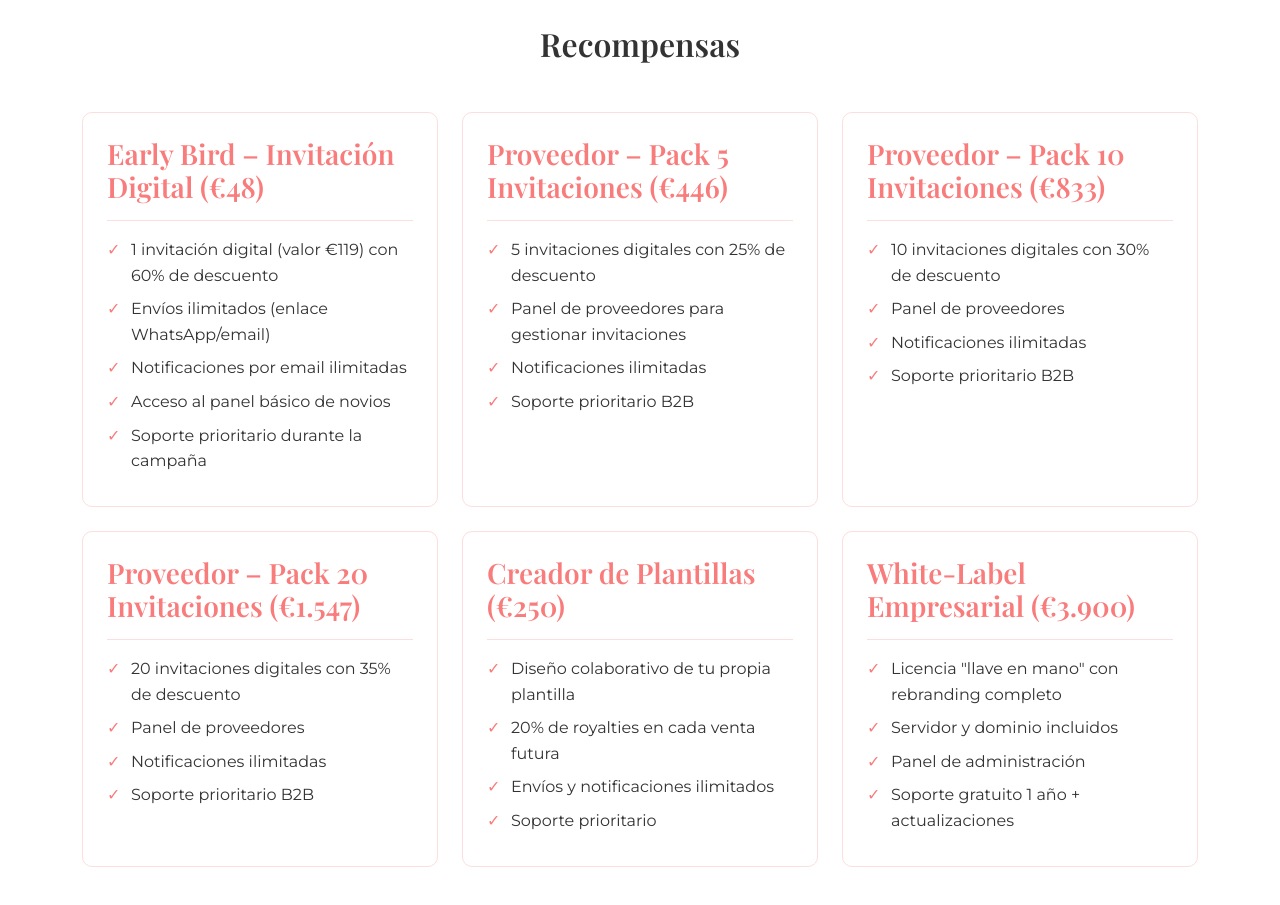
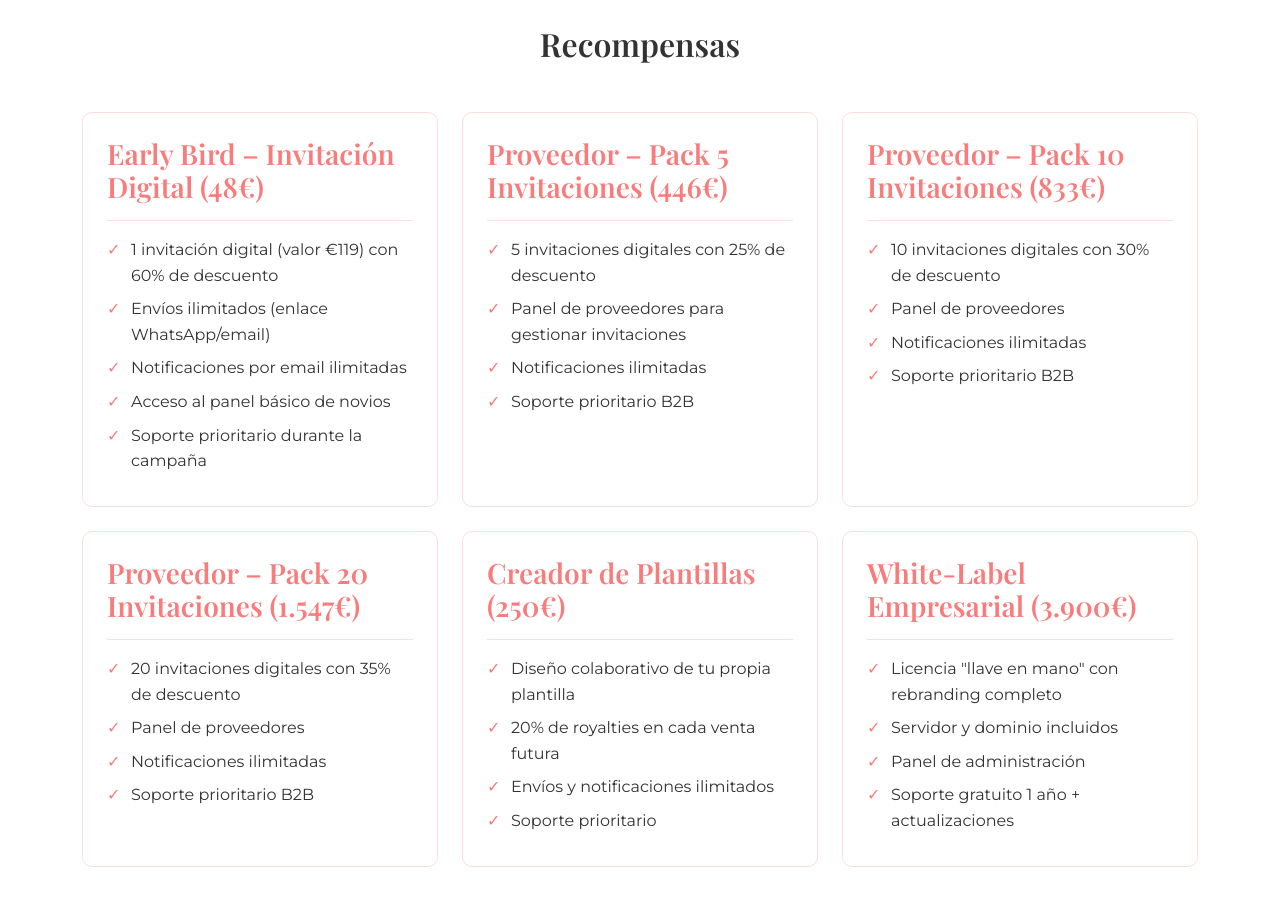
Before and after one commit to APAInsular/invited-front, a React (Create React App) app: page /crowfunding in a window 1280 px wide. Shown: the part 3840-4745 px from the top of the page. Built offline with nearby package versions, Linux system fonts and the light colour scheme; no server answers; a web font is replaced by a local one.

Commit message:
about us

```diff
--- a/src/pages/Crowfunding.jsx
+++ b/src/pages/Crowfunding.jsx
@@ -322,7 +322,7 @@ const Crowdfunding = () => {
                         <div className="row g-4">
                             {[
                                 {
-                                    title: 'Early Bird – Invitación Digital (€48)',
+                                    title: 'Early Bird – Invitación Digital (48€)',
                                     items: [
                                         '1 invitación digital (valor €119) con 60% de descuento',
                                         'Envíos ilimitados (enlace WhatsApp/email)',
@@ -332,7 +332,7 @@ const Crowdfunding = () => {
                                     ]
                                 },
                                 {
-                                    title: 'Proveedor – Pack 5 Invitaciones (€446)',
+                                    title: 'Proveedor – Pack 5 Invitaciones (446€)',
                                     items: [
                                         '5 invitaciones digitales con 25% de descuento',
                                         'Panel de proveedores para gestionar invitaciones',
@@ -341,7 +341,7 @@ const Crowdfunding = () => {
                                     ]
                                 },
                                 {
-                                    title: 'Proveedor – Pack 10 Invitaciones (€833)',
+                                    title: 'Proveedor – Pack 10 Invitaciones (833€)',
                                     items: [
                                         '10 invitaciones digitales con 30% de descuento',
                                         'Panel de proveedores',
@@ -350,7 +350,7 @@ const Crowdfunding = () => {
                                     ]
                                 },
                                 {
-                                    title: 'Proveedor – Pack 20 Invitaciones (€1.547)',
+                                    title: 'Proveedor – Pack 20 Invitaciones (1.547€)',
                                     items: [
                                         '20 invitaciones digitales con 35% de descuento',
                                         'Panel de proveedores',
@@ -359,7 +359,7 @@ const Crowdfunding = () => {
                                     ]
                                 },
                                 {
-                                    title: 'Creador de Plantillas (€250)',
+                                    title: 'Creador de Plantillas (250€)',
                                     items: [
                                         'Diseño colaborativo de tu propia plantilla',
                                         '20% de royalties en cada venta futura',
@@ -368,7 +368,7 @@ const Crowdfunding = () => {
                                     ]
                                 },
                                 {
-                                    title: 'White-Label Empresarial (€3.900)',
+                                    title: 'White-Label Empresarial (3.900€)',
                                     items: [
                                         'Licencia "llave en mano" con rebranding completo',
                                         'Servidor y dominio incluidos',
```
